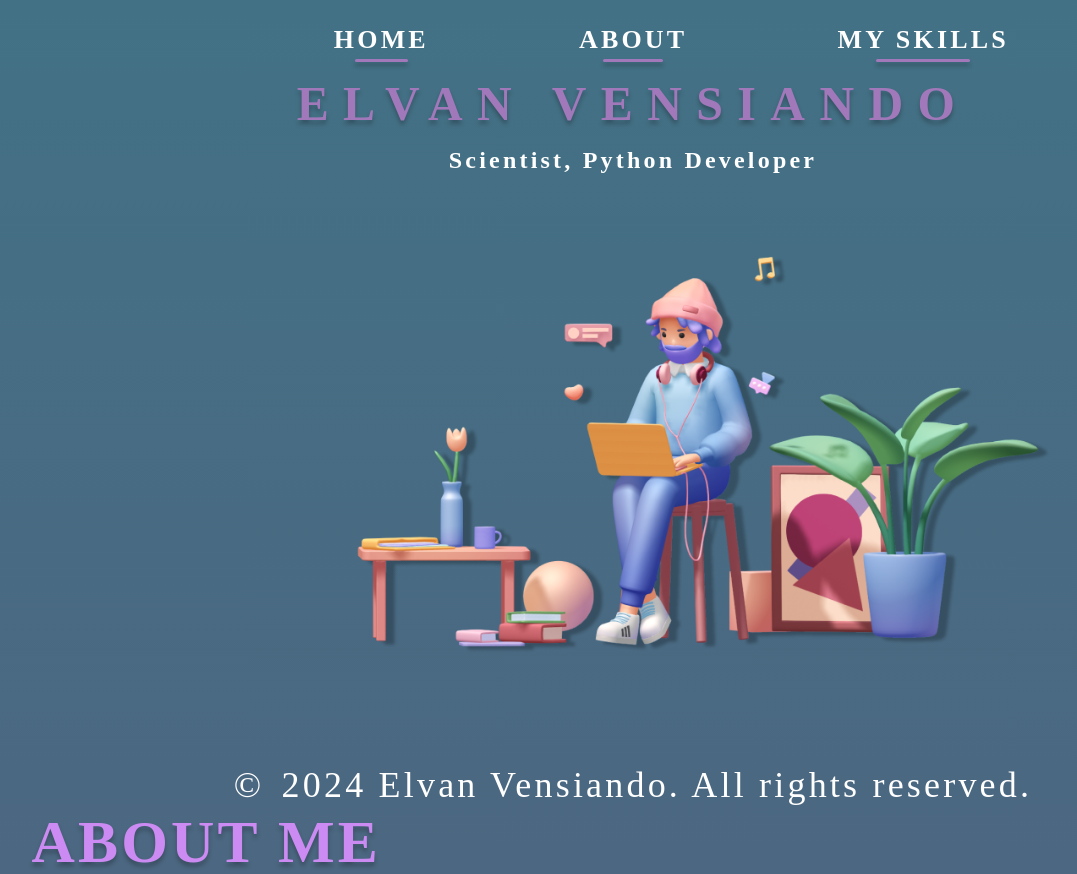
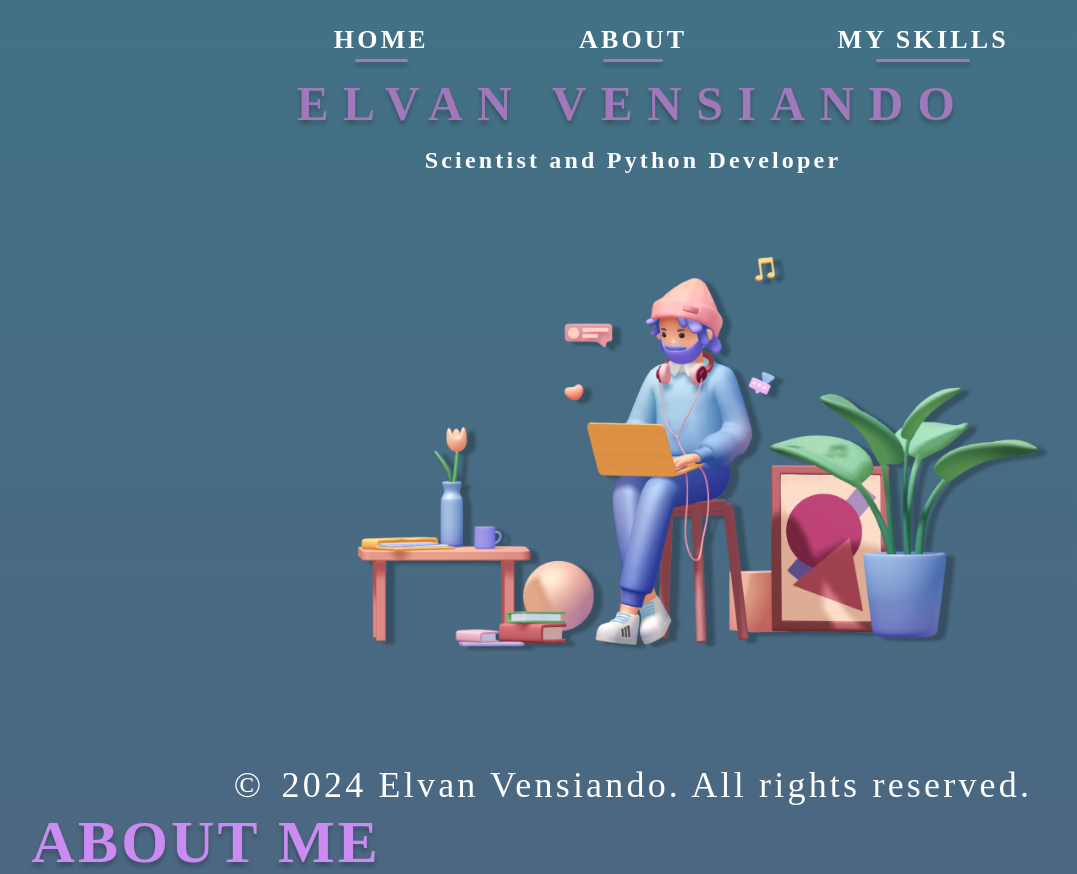
Before and after one commit to ELVAN13091999/flask_project, a Flask app: page / in a window 1280 px wide. Shown: the top 874 px of the page, without its empty margins (7-1084 px from the left). Run offline with Flask 3, Linux system fonts and the light colour scheme.

Commit message:
subtitle-change

```diff
--- a/portfolio-ind-main/templates/index.html
+++ b/portfolio-ind-main/templates/index.html
@@ -31,7 +31,7 @@
       <!-- Bagian Pratinjau -->
       <section class="main__home home" id="home">
         <h1 class="home__title">ELVAN VENSIANDO</h1>
-        <p class="home__subtitle">Scientist, Python Developer</p>
+        <p class="home__subtitle">Scientist and Python Developer</p>
       </section>
       <!-- Bagian Tentang Saya -->
       <section class="main__about about" id="about">
```
